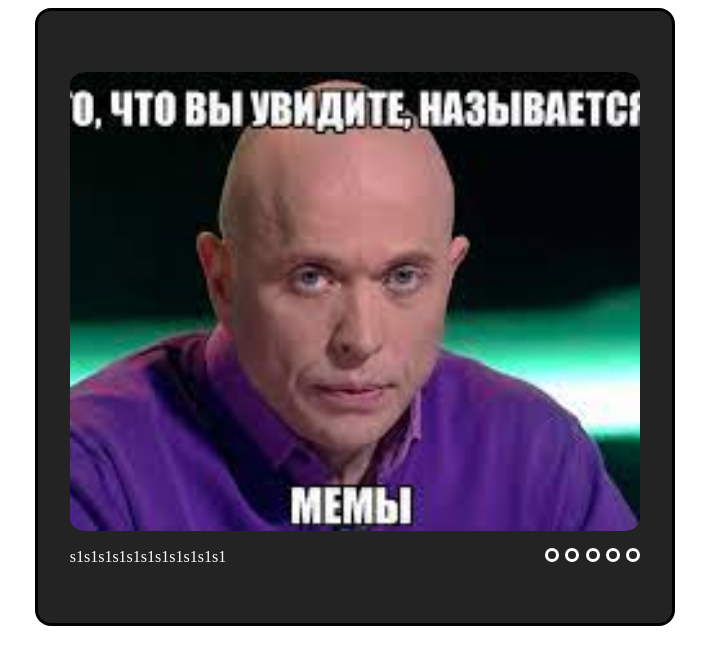
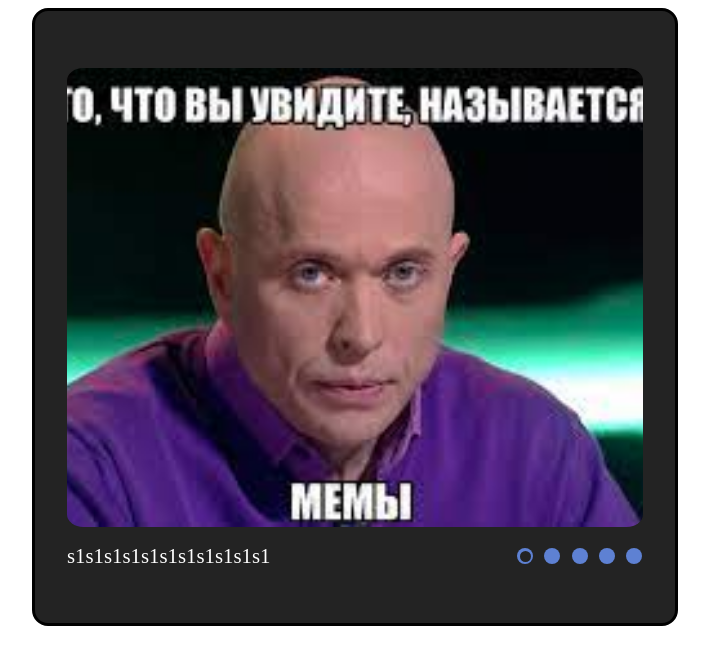
Before and after one commit to OlyaTru/cssMemeSlider-stage0, a plain HTML site: page cssMemeSlider/index.html in a window 1280 px wide. Shown: the whole page, without its empty margins (285-994 px from the left). Drawn offline with Linux system fonts and the light colour scheme.

Commit message:
feat: implement text scrolling and style buttons (Sun, Sep 17, 2023 4:47:47 AM)

```diff
--- a/cssMemeSlider/index.html
+++ b/cssMemeSlider/index.html
@@ -30,16 +30,43 @@
             <div class="container-text-and-button">
                 <div class="slider-text">
                     <p>s1s1s1s1s1s1s1s1s1s1s1</p>
+                    <p>s2s2s2s2s2s2s2s2s2s2s2</p>
+                    <p>s3s3s3s3s3s3s3s3s3s3s3</p>
+                    <p>s4s4s4s4s4s4s4s4s4s4s4</p>
+                    <p>s5s5s5s5s5s5s5s5s5s5s5</p>
                 </div>
 
                 <div class="slider-buttons">
-
-
-                    <div><label for="s1" class="btn"></label></div>
-                    <div><label for="s2" class="btn"></label></div>
-                    <div><label for="s3" class="btn"></label></div>
-                    <div><label for="s4" class="btn"></label></div>
-                    <div><label for="s5" class="btn"></label></div>
+                    <div class="container-for-label">
+                        <label for="s1" class="radio-button">
+                            <div class="big-circle">
+                                <div class="small-circle"></div>
+                            </div>
+                    </label></div>
+                    <div class="container-for-label">
+                        <label for="s2" class="radio-button">
+                            <div class="big-circle">
+                                <div class="small-circle"></div>
+                            </div>
+                    </label></div>
+                    <div class="container-for-label">
+                        <label for="s3" class="radio-button">
+                            <div class="big-circle">
+                                <div class="small-circle"></div>
+                            </div>
+                    </label></div>
+                    <div class="container-for-label">
+                        <label for="s4" class="radio-button">
+                            <div class="big-circle">
+                                <div class="small-circle"></div>
+                            </div>
+                    </label></div>
+                    <div class="container-for-label">
+                        <label for="s5" class="radio-button">
+                            <div class="big-circle">
+                                <div class="small-circle"></div>
+                            </div>
+                    </label></div>
                 </div>
             </div>
 
--- a/cssMemeSlider/style.css
+++ b/cssMemeSlider/style.css
@@ -61,7 +61,6 @@
     display: flex;
     flex-wrap: wrap-reverse;
     justify-content: space-between;
-    align-items: baseline;
 }
 
 .slider-buttons {
@@ -74,11 +73,28 @@
     width: 70%;
     margin: 0;
     margin-top: 1rem;
+    display: flex;
+    overflow: hidden;
 }
 
-.slider-buttons div {
+.slider-text > p {
     display: flex;
-    padding-left: 0.4rem;
+    overflow: hidden;
+    min-width: 100%;
+    color: white;
+    margin: 0;
+    padding: 0;
+    font-size: 1.3rem;
+    line-height: 1.5rem;
+    transition: all .5s ease;
+}
+
+.container-for-label {
+    display: flex;
+    height: 1.5rem;
+    width: 1.5rem;
+    padding-left: 0.2rem;
+    cursor: pointer;
 }
 
 input[name="slide"] {
@@ -86,24 +102,65 @@ input[name="slide"] {
 }
 
 label {
-    border: medium solid white;
+    display: flex;
+    border: thin solid rgba(255, 255, 255, 0);
     border-radius: 50%;
-    height: 0.5rem;
-    width: 0.5rem;
+    height: 1.5rem;
+    width: 1.5rem;
     cursor: pointer;
 }
 
-label:hover {
-    background-color:grey;
+.big-circle {
+    display: flex;
+    justify-content: center;
+    text-align: center;
+    width: 1rem;
+    height: 1rem;
+    border-radius: 50%;
+    background: rgb(94, 129, 211);
+    cursor: pointer;
+    margin-top: 0.2rem;
+    margin-left: auto;
 }
 
-p {
-    color: white;
-    margin: 0;
-    padding: 0;
-    font-size: 1rem;
-    line-height: 1rem;
+.container-for-label:hover .big-circle {
+    background-color: white;
 }
+
+.small-circle{
+    display: flex;
+    align-items: center;
+    justify-content: center;
+    margin-top: 0.15rem;
+    width: 0.7rem;
+    height: 0.7rem;
+    border-radius: 50%;
+    background: rgb(35, 35, 35);
+    display: none;
+}
+
+.container-slider:has(input[id="s1"]:checked) label[for="s1"] .small-circle {
+    display: block;
+}
+
+.container-slider:has(input[id="s2"]:checked) label[for="s2"] .small-circle {
+    display: block;
+}
+
+.container-slider:has(input[id="s3"]:checked) label[for="s3"] .small-circle {
+    display: block;
+}
+
+.container-slider:has(input[id="s4"]:checked) label[for="s4"] .small-circle {
+    display: block;
+}
+
+.container-slider:has(input[id="s5"]:checked) label[for="s5"] .small-circle {
+    display: block;
+}
+
+
+
 
 #s1:checked ~ .move {
     margin-left: 0;
@@ -124,3 +181,19 @@ p {
 #s5:checked ~ .move {
     margin-left: -80%;
 }
+
+.container-slider:has(input[id="s2"]:checked) .slider-text > p {
+    transform: translateX(-100%);
+}
+
+.container-slider:has(input[id="s3"]:checked) .slider-text > p {
+    transform: translateX(-200%);
+}
+
+.container-slider:has(input[id="s4"]:checked) .slider-text > p {
+    transform: translateX(-300%);
+}
+
+.container-slider:has(input[id="s5"]:checked) .slider-text > p {
+    transform: translateX(-400%);
+}
```
